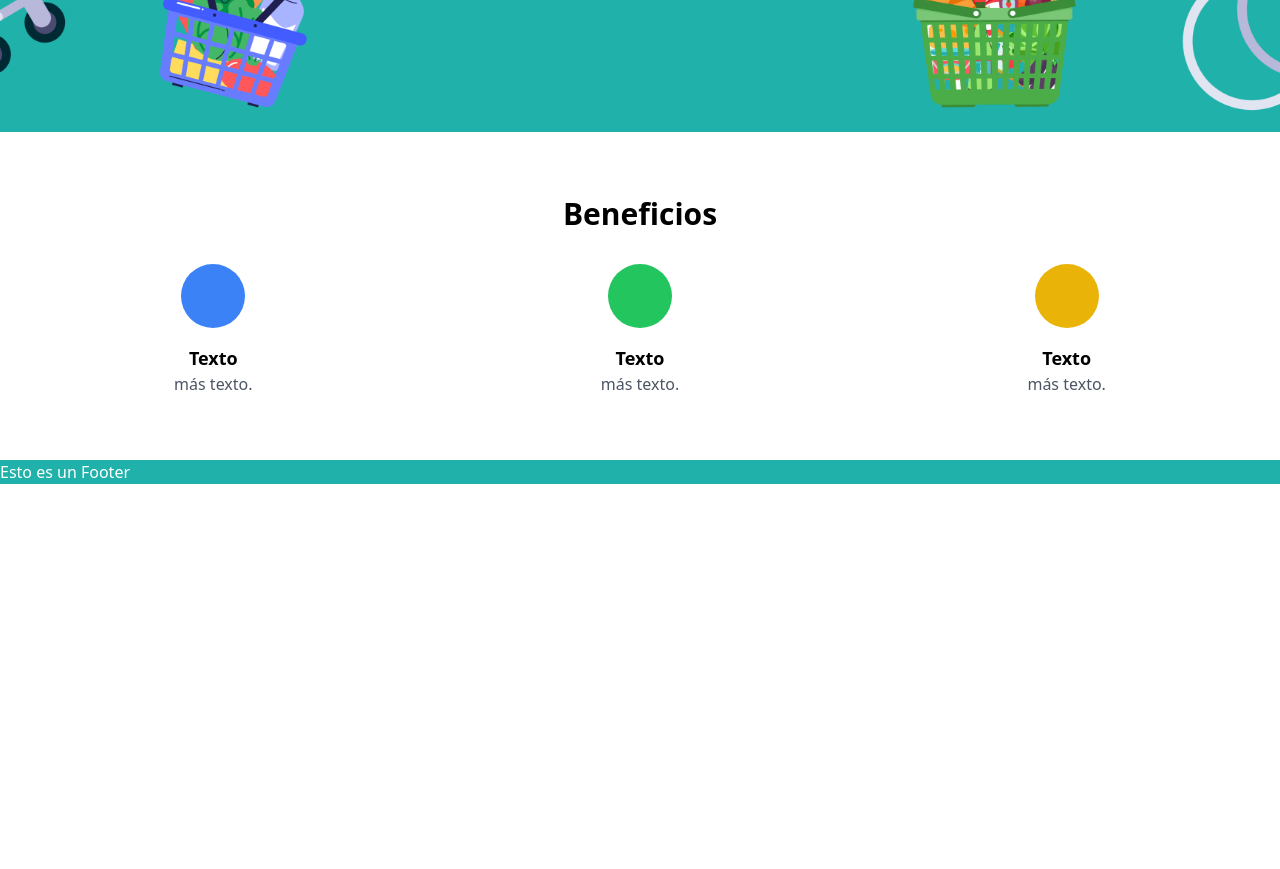
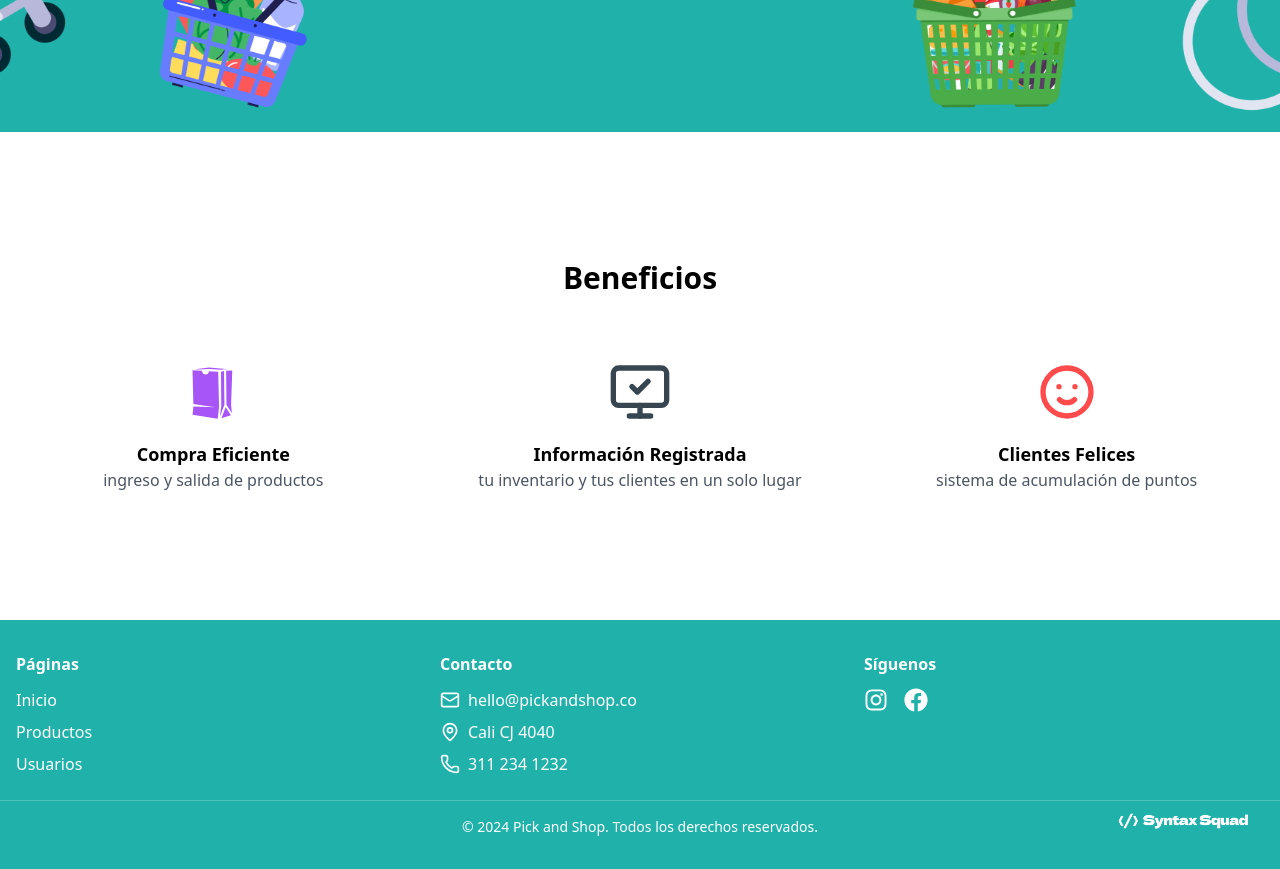
Before and after one commit to SyntaxSquadOf/Pick-Shop_Frontend, a React (Vite) app: page / in a window 1280 px wide. Shown: the part 500-1369 px from the top of the page. Before the commit the page ends 984 px from the top, so only its background shows below. Built offline with nearby package versions, Linux system fonts and the light colour scheme.

Commit message:
home page done

```diff
--- a/package.json
+++ b/package.json
@@ -10,8 +10,11 @@
     "preview": "vite preview"
   },
   "dependencies": {
+    "fa": "^1.0.1",
+    "lucide-react": "^0.468.0",
     "react": "^18.3.1",
     "react-dom": "^18.3.1",
+    "react-icons": "^5.4.0",
     "react-router-dom": "^7.0.2"
   },
   "devDependencies": {
--- a/src/components/Footer.tsx
+++ b/src/components/Footer.tsx
@@ -1,7 +1,68 @@
+import { MapPin, Mail, Phone } from 'lucide-react';
+import { FaInstagram, FaFacebook } from 'react-icons/fa';
+
+
 export default function Footer() {
   return (
-    <footer className="bg-turquesa-profundo text-white">
-      <p>Esto es un Footer</p>
+    <footer className="bg-turquesa-profundo text-white h-auto py-8">
+      <div className="container mx-auto px-4 grid md:grid-cols-3 gap-6">
+        {/* Páginas */}
+        <div>
+          <h4 className="font-bold mb-3">Páginas</h4>
+          <ul className="space-y-2">
+            <li><a href="/" className="hover:underline">Inicio</a></li>
+            <li><a href="/productos" className="hover:underline">Productos</a></li>
+            <li><a href="/usuarios" className="hover:underline">Usuarios</a></li>
+          </ul>
+        </div>
+
+        {/* Información de Contacto */}
+        <div>
+          <h4 className="font-bold mb-3">Contacto</h4>
+          <div className="space-y-2">
+            <div className="flex items-center">
+              <Mail className="mr-2" size={20} />
+              <a href="#">hello@pickandshop.co</a>
+            </div>
+            <div className="flex items-center">
+              <MapPin className="mr-2" size={20} />
+              <span>Cali CJ 4040</span>
+            </div>
+            <div className="flex items-center">
+              <Phone className="mr-2" size={20} />
+              <a href="tel:3112341232">311 234 1232</a>
+            </div>
+          </div>
+        </div>
+
+
+
+        {/* Redes Sociales */}
+        <div>
+          <h4 className="font-bold mb-3">Síguenos</h4>
+          <div className="flex space-x-4">
+            <a href="#" className="hover:text-grafito-suave">
+              <FaInstagram className="w-6 h-6" />
+            </a>
+            <a href="#" className="hover:text-grafito-suave">
+              <FaFacebook className="w-6 h-6" />
+            </a>
+          </div>
+        </div>
+        </div>
+
+
+      {/* Sección de derechos y créditos */}
+      <div className="border-t border-white/20 mt-6 pt-4 text-center relative">
+        <p className="text-sm">
+          © {new Date().getFullYear()} Pick and Shop. Todos los derechos reservados.
+        </p>
+        <div className="absolute bottom-0 right-0 p-2">
+          <img src="../../public/img/syntax-squad-high-resolution-logo-transparent.png" alt="logo equipo" className="ml-8 mr-5 h-4 w-auto object-contain"/>
+        </div>
+
+      </div>
     </footer>
+
   );
 }
--- a/src/pages/Home.tsx
+++ b/src/pages/Home.tsx
@@ -1,4 +1,9 @@
 import Header from "../components/Header";
+import { GiPaperBagOpen } from "react-icons/gi";
+import { LuMonitorCheck } from "react-icons/lu";
+import { HiOutlineEmojiHappy } from "react-icons/hi";
+
+
 
 export default function Home() {
   return (
@@ -11,36 +16,39 @@ export default function Home() {
       style={{ backgroundImage: 'url(./public/img/homecover2.png)' }}
     >
       <div className="relative z-10 flex flex-col items-center justify-center h-full text-white">
-        <h1 className="text-5xl font-bold mb-4">texto texto texto texto</h1>
-        <p className="text-xl">texto</p>
+        <h1 className="text-5xl font-bold mb-4">Tu Minimarket a un Click</h1>
+        <p className="text-xl">Mejora la experiencia de compra de tus clientes y gestiona tu inventario fácilmente.</p>
+        <button className="bg-grafito-suave hover:bg-coral-neon text-white font-bold py-2 px-4 rounded-2xl mt-3">
+            Empezar
+          </button>
       </div>
     </section>
 
     {/* Icon Section */}
-    <section className="bg-white py-16">
+    <section className="bg-white py-32">
       <div className="container mx-auto px-4">
-        <h2 className="text-3xl font-bold text-center mb-8">Beneficios</h2>
+        <h2 className="text-3xl font-bold text-center mb-16">Beneficios</h2>
         <div className="grid grid-cols-1 sm:grid-cols-2 md:grid-cols-3 gap-8">
           <div className="flex flex-col items-center">
-            <div className="bg-blue-500 text-white w-16 h-16 flex items-center justify-center rounded-full mb-4">
-              <i className="fas fa-cog text-2xl"></i>
+            <div className=" text-white w-16 h-16 flex items-center justify-center rounded-full mb-4">
+              <GiPaperBagOpen className="text-purple-500 text-8xl" />
             </div>
-            <h3 className="text-lg font-bold">Texto</h3>
-            <p className="text-gray-600 text-center">más texto.</p>
+            <h3 className="text-lg font-bold">Compra Eficiente</h3>
+            <p className="text-gray-600 text-center">ingreso y salida de productos</p>
           </div>
           <div className="flex flex-col items-center">
-            <div className="bg-green-500 text-white w-16 h-16 flex items-center justify-center rounded-full mb-4">
-              <i className="fas fa-leaf text-2xl"></i>
+            <div className="text-white w-16 h-16 flex items-center justify-center rounded-full mb-4">
+            <LuMonitorCheck className="text-grafito-suave text-8xl" />
             </div>
-            <h3 className="text-lg font-bold">Texto</h3>
-            <p className="text-gray-600 text-center">más texto.</p>
+            <h3 className="text-lg font-bold">Información Registrada</h3>
+            <p className="text-gray-600 text-center">tu inventario y tus clientes en un solo lugar</p>
           </div>
           <div className="flex flex-col items-center">
-            <div className="bg-yellow-500 text-white w-16 h-16 flex items-center justify-center rounded-full mb-4">
-              <i className="fas fa-star text-2xl"></i>
+            <div className="text-white w-16 h-16 flex items-center justify-center rounded-full mb-4">
+            <HiOutlineEmojiHappy className="text-coral-neon text-8xl" />
             </div>
-            <h3 className="text-lg font-bold">Texto</h3>
-            <p className="text-gray-600 text-center">más texto.</p>
+            <h3 className="text-lg font-bold">Clientes Felices</h3>
+            <p className="text-gray-600 text-center">sistema de acumulación de puntos</p>
           </div>
         </div>
       </div>
--- a/tailwind.config.js
+++ b/tailwind.config.js
@@ -6,7 +6,8 @@ export default {
       colors: {
         "turquesa-profundo": "#20B2AA",
         "coral-neon": "#FF4B4B",
-        "grafito-suave": "36454F",
+        "grafito-suave": "#36454F",
+        "purpura-electrizante": "#8447FF",
       },
     },
   },
```
Also changed, not shown: public/img/syntax-squad-high-resolution-logo-transparent.png (added), 1 other file (tests, documents, lock files or other folders).
